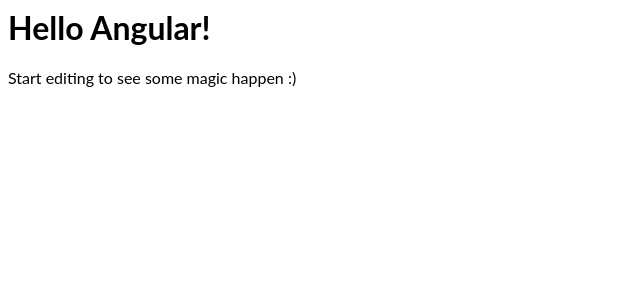
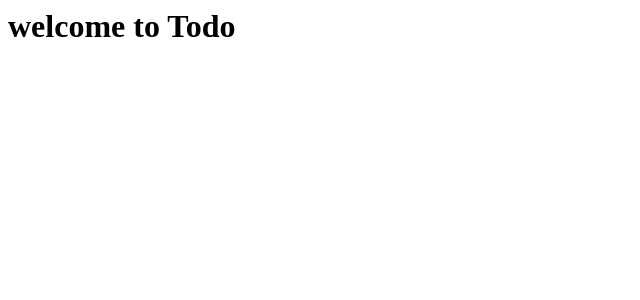
Before and after one commit to Verenasworld/my-to-do-list, an Angular app: page / in a window 1280 px wide. Shown: the top 300 px of the page, without its empty margins (0-640 px from the left). Built offline with nearby package versions, Linux system fonts and the light colour scheme.

Commit message:
use inline template

```diff
--- a/src/app/app.component.html
+++ /dev/null
@@ -1,4 +0,0 @@
-<hello name="{{ name }}"></hello>
-<p>
-  Start editing to see some magic happen :)
-</p>
--- a/src/app/app.component.ts
+++ b/src/app/app.component.ts
@@ -1,10 +1,12 @@
 import { Component } from '@angular/core';
 
 @Component({
-  selector: 'my-app',
-  templateUrl: './app.component.html',
+  selector: 'todo-root',
+  template: `
+    <h1> welcome to {{title}}</h1>
+  `,
   styleUrls: [ './app.component.css' ]
 })
 export class AppComponent  {
-  name = 'Angular';
+  title = 'Todo';
 }
--- a/src/index.html
+++ b/src/index.html
@@ -1 +1,3 @@
-<my-app>loading</my-app>
+<body>
+	<todo-root></todo-root>
+</body>
```
